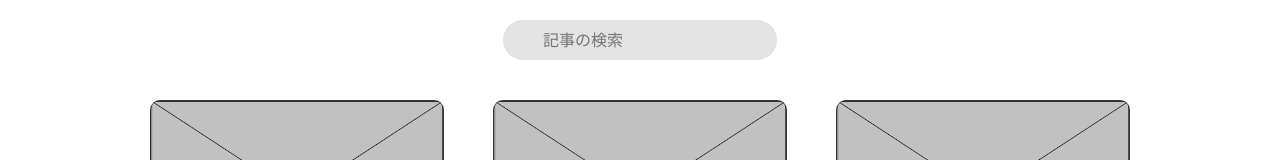
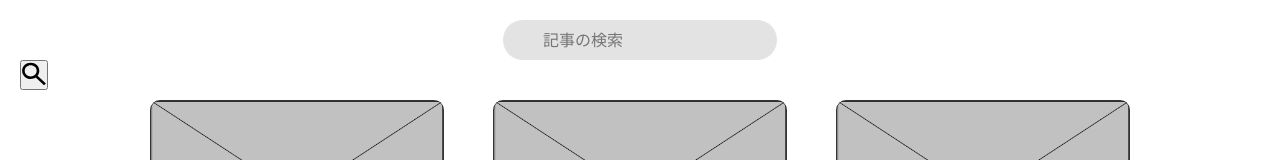
Before and after one commit to RyogoIimura/techblog, a Next.js app: page /home in a window 1280 px wide. Shown: the top 160 px of the page. Built offline with nearby package versions, Linux system fonts and the light colour scheme.

Commit message:
検索アイコン追加

```diff
--- a/app/home/home.module.css
+++ b/app/home/home.module.css
@@ -18,16 +18,23 @@
   margin-bottom: 40px;
 }
 
+
+/* 検索バー */
 .search input{
   background-color: rgba(197, 197, 197, 0.48);
   height: 40px;
   max-width: 500px;
+
 
   border-radius: 40px;
   display: block;
   margin: 0 auto;
   padding-left: 40px;
   border: none;
+}
+
+.search input::placeholder{
+  position: relative;
 }
 
 @media screen and (max-width:767px){
@@ -37,6 +44,15 @@
 }
 
 
+.searchIcon{
+  position: absolute;
+}
+
+
+
+
+
+/* 記事一覧 */
 .postWrap {
   display: flex;
   justify-content: space-between;
@@ -58,7 +74,6 @@
   border-radius: 10px;
   width: 30%;
   max-width: 400px;
-
   margin-bottom: 40px;
 }
 
@@ -66,12 +81,12 @@
   display: flex;
   justify-content: space-between;
 }
+.postItem .title p{}
 
 .postItem .status{
   display: flex;
   justify-content: space-between;
 }
-
 
 
 @media screen and (max-width:768px){
@@ -112,6 +127,8 @@
   }
 }
 
+/* ページネーション */
+
 .pageNation .pageNation_prev,
 .pageNation .pageNation_next
 {
--- a/app/home/page.tsx
+++ b/app/home/page.tsx
@@ -2,6 +2,11 @@ import React from 'react'
 import styles from "./home.module.css"
 import Image from 'next/image'
 import dummy from "/public/Rectangle.png"
+import searchIcon from "/public/search_icon.svg"
+
+type Props ={
+  number:number[]
+}
 
 const page = () => {
 
@@ -17,12 +22,21 @@ const page = () => {
     { title: "PostTitle9", category: "Category9", author: "Author3", time: "10 min ago", description: "記事内容9" },
   ];
 
+
+
+
+
+
   return (
     <>
       <main className={styles.main}>
 
         <div className={styles.search}>
           <input type="text" placeholder="記事の検索" />
+
+          <button type='submit' className={styles.searchIcon}>
+          <Image src={searchIcon} width={24} height={24} alt=''/>
+          </button>
         </div>
 
         <div className={styles.container}>
@@ -55,10 +69,19 @@ const page = () => {
 
 
           <div className={styles.pageNation}>
+
             <a href="" className={styles.pageNation_prev}>
               <p>← Prev Page</p>
             </a>
             <div className={styles.pageNum}>
+              {/* {pageNationArray.map(()=>{
+
+              })} */}
+
+
+
+
+
               <div className={`${styles.active} ${styles.num}`}>
                 <a href="">1</a>
               </div>
```
Also changed, not shown: public/search_icon.svg (added).
